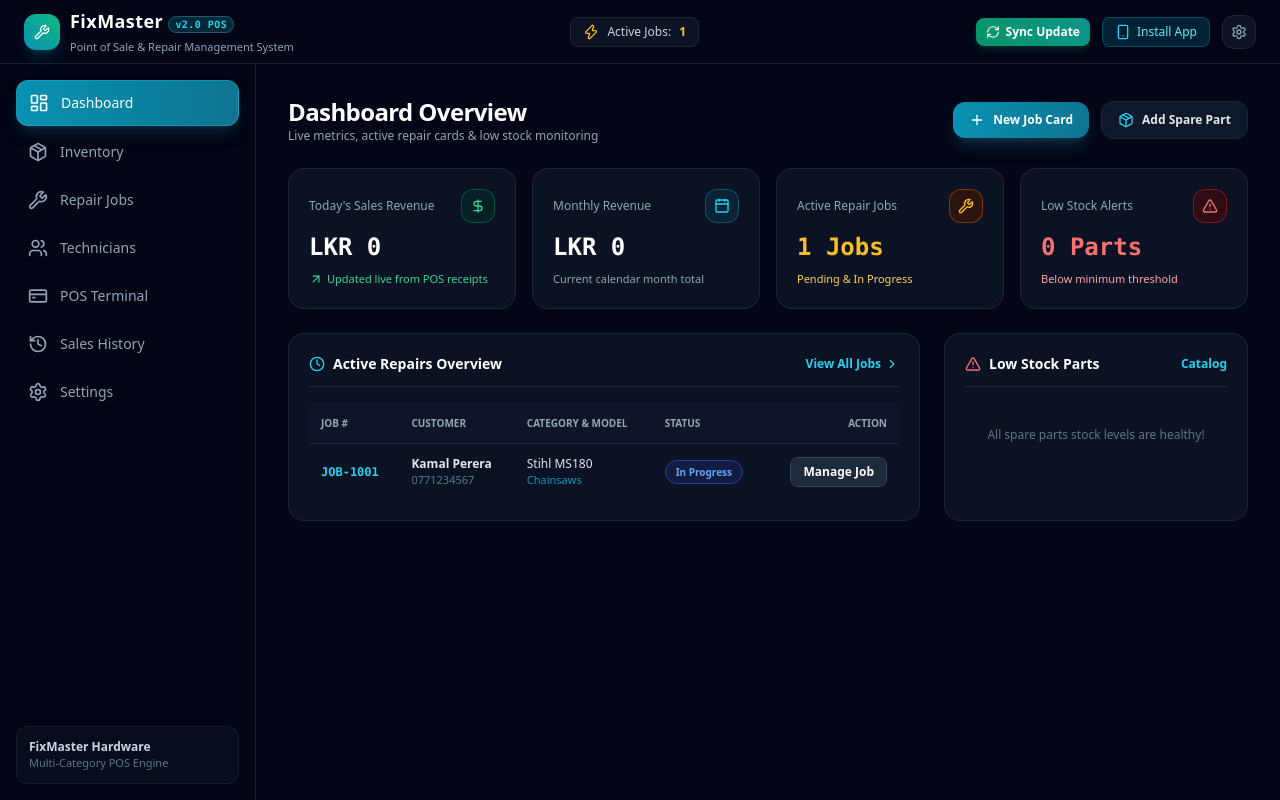
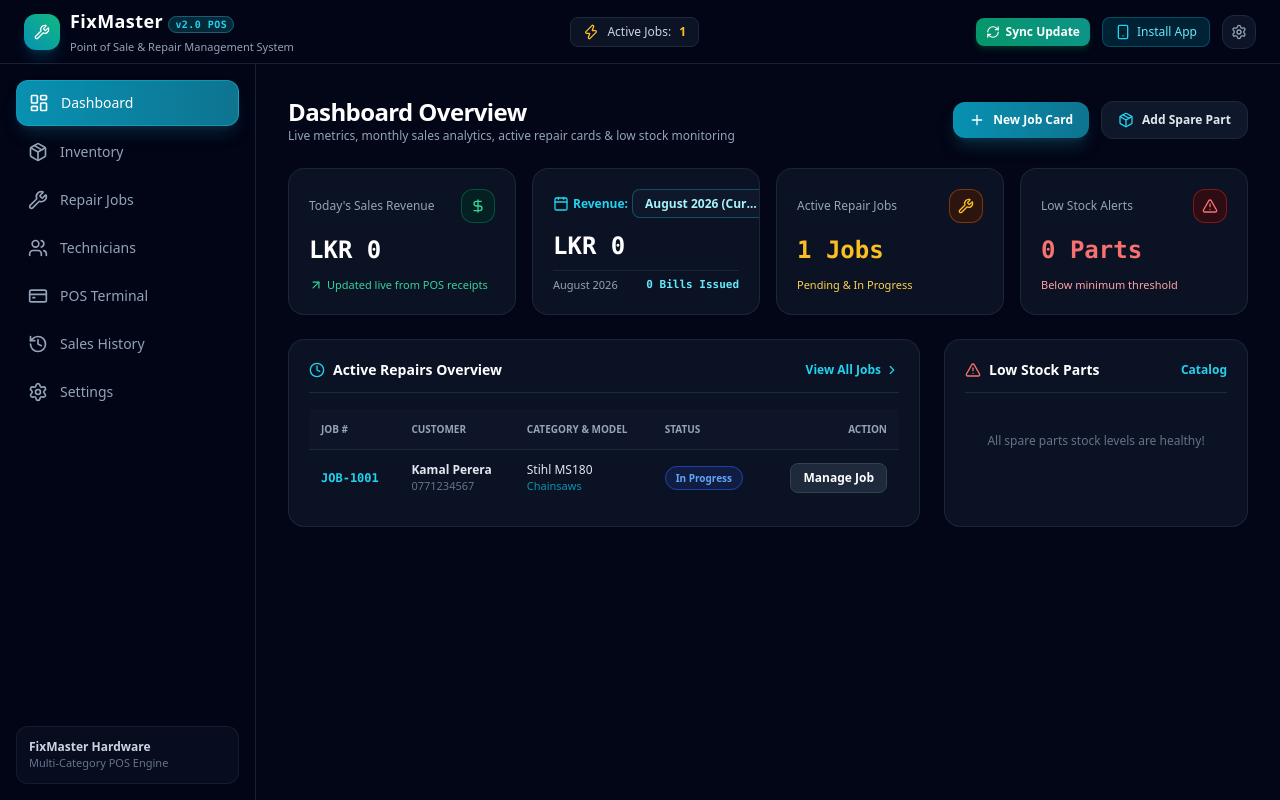
Before and after one commit to vidzocreations-cell/FIxMaster, a Next.js app: page / in a window 1280 px wide. Built offline with nearby package versions, Linux system fonts and the light colour scheme.

Commit message:
Add past and present interactive Month Selector to Dashboard Monthly Revenue analytics

```diff
--- a/app/page.tsx
+++ b/app/page.tsx
@@ -2,7 +2,7 @@
 
 import React, { useState, useEffect } from 'react';
 import Link from 'next/link';
-import { DollarSign, Calendar, Wrench, AlertTriangle, ArrowUpRight, Plus, ChevronRight, Package, CheckCircle2, Clock } from 'lucide-react';
+import { DollarSign, Calendar, Wrench, AlertTriangle, ArrowUpRight, Plus, ChevronRight, Package, CheckCircle2, Clock, Filter } from 'lucide-react';
 import { getStoredJobs, getStoredParts, getStoredInvoices } from '@/lib/supabase';
 import { JobCard, Part, Invoice } from '@/lib/types';
 import JobCardModal from '@/components/JobCardModal';
@@ -16,6 +16,25 @@ export default function DashboardPage() {
   const [isPartModalOpen, setIsPartModalOpen] = useState(false);
   const [partToRestock, setPartToRestock] = useState<Part | null>(null);
 
+  // Generate Past & Present Month Dropdown Options (Last 24 Months)
+  const generateMonthOptions = () => {
+    const options = [];
+    const now = new Date();
+    for (let i = 0; i < 24; i++) {
+      const d = new Date(now.getFullYear(), now.getMonth() - i, 1);
+      const year = d.getFullYear();
+      const month = d.getMonth();
+      const monthName = d.toLocaleString('en-US', { month: 'long' });
+      const value = `${year}-${String(month + 1).padStart(2, '0')}`;
+      const label = i === 0 ? `${monthName} ${year} (Current)` : `${monthName} ${year}`;
+      options.push({ value, label, year, month, monthName });
+    }
+    return options;
+  };
+
+  const monthOptions = generateMonthOptions();
+  const [selectedYearMonth, setSelectedYearMonth] = useState<string>(monthOptions[0].value);
+
   const refreshData = () => {
     setJobs(getStoredJobs());
     setParts(getStoredParts());
@@ -28,19 +47,24 @@ export default function DashboardPage() {
 
   // Compute Revenue Stats
   const todayStr = new Date().toISOString().split('T')[0];
-  const currentMonth = new Date().getMonth();
-  const currentYear = new Date().getFullYear();
 
   const todayRevenue = invoices
     .filter((inv) => inv.created_at.startsWith(todayStr))
     .reduce((acc, inv) => acc + inv.net_payable, 0);
 
-  const monthRevenue = invoices
-    .filter((inv) => {
-      const d = new Date(inv.created_at);
-      return d.getMonth() === currentMonth && d.getFullYear() === currentYear;
-    })
-    .reduce((acc, inv) => acc + inv.net_payable, 0);
+  // Selected Month Revenue Analytics
+  const [selYearStr, selMonthStr] = selectedYearMonth.split('-');
+  const selYear = parseInt(selYearStr, 10);
+  const selMonthIndex = parseInt(selMonthStr, 10) - 1;
+  const selectedOptionObj = monthOptions.find((m) => m.value === selectedYearMonth) || monthOptions[0];
+
+  const selectedMonthInvoices = invoices.filter((inv) => {
+    const d = new Date(inv.created_at);
+    return d.getFullYear() === selYear && d.getMonth() === selMonthIndex;
+  });
+
+  const monthRevenue = selectedMonthInvoices.reduce((acc, inv) => acc + inv.net_payable, 0);
+  const monthInvoiceCount = selectedMonthInvoices.length;
 
   const activeJobs = jobs.filter((j) => j.status === 'Pending' || j.status === 'In Progress');
   const lowStockParts = parts.filter((p) => p.stock_quantity <= p.min_stock_alert);
@@ -51,7 +75,7 @@ export default function DashboardPage() {
       <div className="flex flex-col md:flex-row md:items-center justify-between gap-4">
         <div>
           <h1 className="text-2xl font-extrabold text-white tracking-tight">Dashboard Overview</h1>
-          <p className="text-xs text-slate-400">Live metrics, active repair cards & low stock monitoring</p>
+          <p className="text-xs text-slate-400">Live metrics, monthly sales analytics, active repair cards & low stock monitoring</p>
         </div>
 
         <div className="flex items-center gap-3">
@@ -76,7 +100,7 @@ export default function DashboardPage() {
       {/* Metrics Widgets Grid */}
       <div className="grid grid-cols-1 sm:grid-cols-2 lg:grid-cols-4 gap-4">
         {/* Widget 1: Today Revenue */}
-        <div className="glass-panel p-5 rounded-2xl border border-slate-800 space-y-2 relative overflow-hidden">
+        <div className="glass-panel p-5 rounded-2xl border border-slate-800 space-y-2 relative overflow-hidden flex flex-col justify-between">
           <div className="flex items-center justify-between text-slate-400">
             <span className="text-xs font-medium">Today&apos;s Sales Revenue</span>
             <div className="p-2 rounded-xl bg-emerald-950/60 border border-emerald-800/80 text-emerald-400">
@@ -91,22 +115,38 @@ export default function DashboardPage() {
           </p>
         </div>
 
-        {/* Widget 2: Monthly Revenue */}
-        <div className="glass-panel p-5 rounded-2xl border border-slate-800 space-y-2 relative overflow-hidden">
-          <div className="flex items-center justify-between text-slate-400">
-            <span className="text-xs font-medium">Monthly Revenue</span>
-            <div className="p-2 rounded-xl bg-cyan-950/60 border border-cyan-800/80 text-cyan-400">
-              <Calendar className="w-4 h-4" />
-            </div>
+        {/* Widget 2: Monthly Revenue with Month Selector */}
+        <div className="glass-panel p-5 rounded-2xl border border-slate-800 space-y-2 relative overflow-hidden flex flex-col justify-between">
+          <div className="flex items-center justify-between gap-1 text-slate-400">
+            <span className="text-xs font-semibold text-cyan-400 flex items-center gap-1 shrink-0">
+              <Calendar className="w-4 h-4 text-cyan-400" /> Revenue:
+            </span>
+            {/* Interactive Month Selector Dropdown */}
+            <select
+              value={selectedYearMonth}
+              onChange={(e) => setSelectedYearMonth(e.target.value)}
+              className="bg-slate-900 border border-cyan-800/80 rounded-lg px-2 py-1 text-xs text-cyan-200 font-bold focus:border-cyan-500 focus:outline-none cursor-pointer max-w-[150px] truncate"
+            >
+              {monthOptions.map((m) => (
+                <option key={m.value} value={m.value}>
+                  {m.label}
+                </option>
+              ))}
+            </select>
           </div>
-          <div className="text-2xl font-extrabold text-white font-mono">
+
+          <div className="text-2xl font-extrabold text-white font-mono pt-1">
             LKR {monthRevenue.toLocaleString()}
           </div>
-          <p className="text-[11px] text-slate-400">Current calendar month total</p>
+
+          <div className="flex items-center justify-between text-[11px] text-slate-400 border-t border-slate-800/80 pt-1.5">
+            <span>{selectedOptionObj.monthName} {selectedOptionObj.year}</span>
+            <span className="font-mono font-bold text-cyan-300">{monthInvoiceCount} Bills Issued</span>
+          </div>
         </div>
 
         {/* Widget 3: Pending Repairs */}
-        <div className="glass-panel p-5 rounded-2xl border border-slate-800 space-y-2 relative overflow-hidden">
+        <div className="glass-panel p-5 rounded-2xl border border-slate-800 space-y-2 relative overflow-hidden flex flex-col justify-between">
           <div className="flex items-center justify-between text-slate-400">
             <span className="text-xs font-medium">Active Repair Jobs</span>
             <div className="p-2 rounded-xl bg-amber-950/60 border border-amber-800/80 text-amber-400">
@@ -120,7 +160,7 @@ export default function DashboardPage() {
         </div>
 
         {/* Widget 4: Low Stock Alert */}
-        <div className="glass-panel p-5 rounded-2xl border border-slate-800 space-y-2 relative overflow-hidden">
+        <div className="glass-panel p-5 rounded-2xl border border-slate-800 space-y-2 relative overflow-hidden flex flex-col justify-between">
           <div className="flex items-center justify-between text-slate-400">
             <span className="text-xs font-medium">Low Stock Alerts</span>
             <div className="p-2 rounded-xl bg-red-950/60 border border-red-800/80 text-red-400">
```
